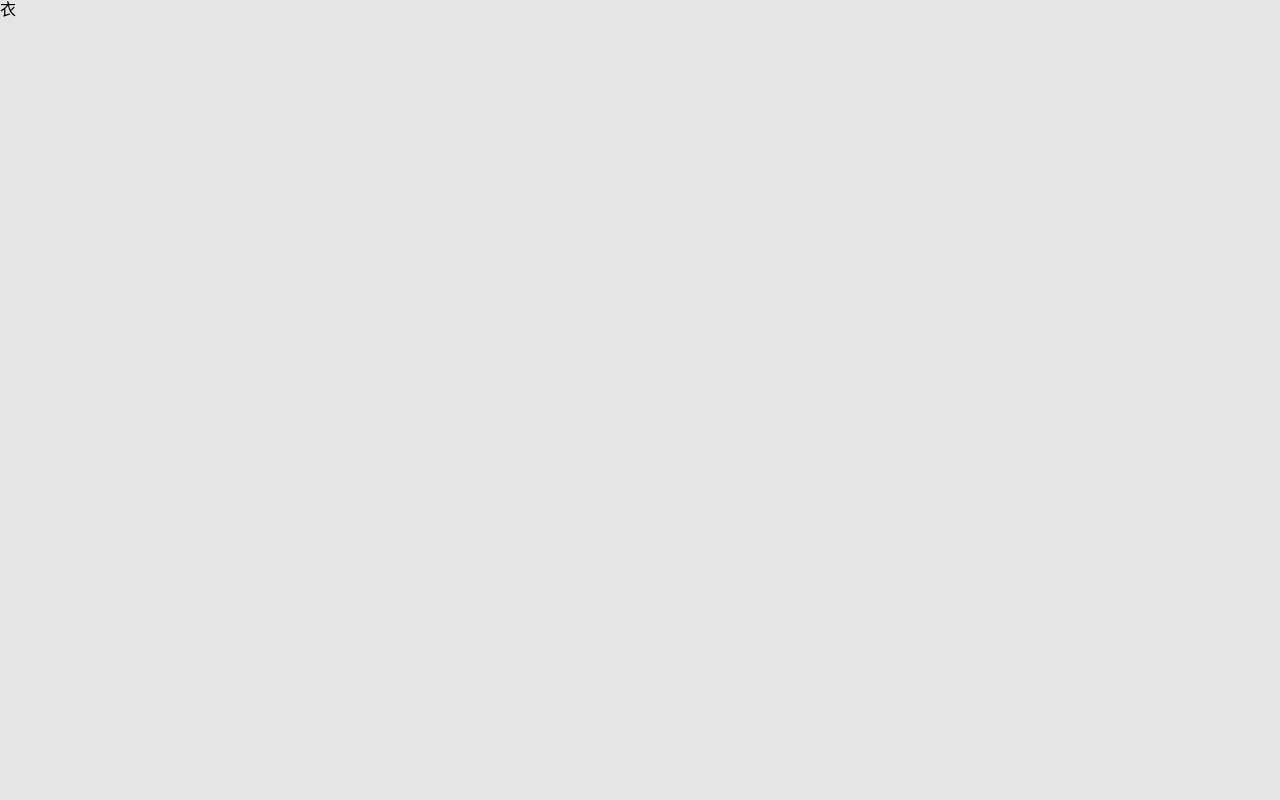
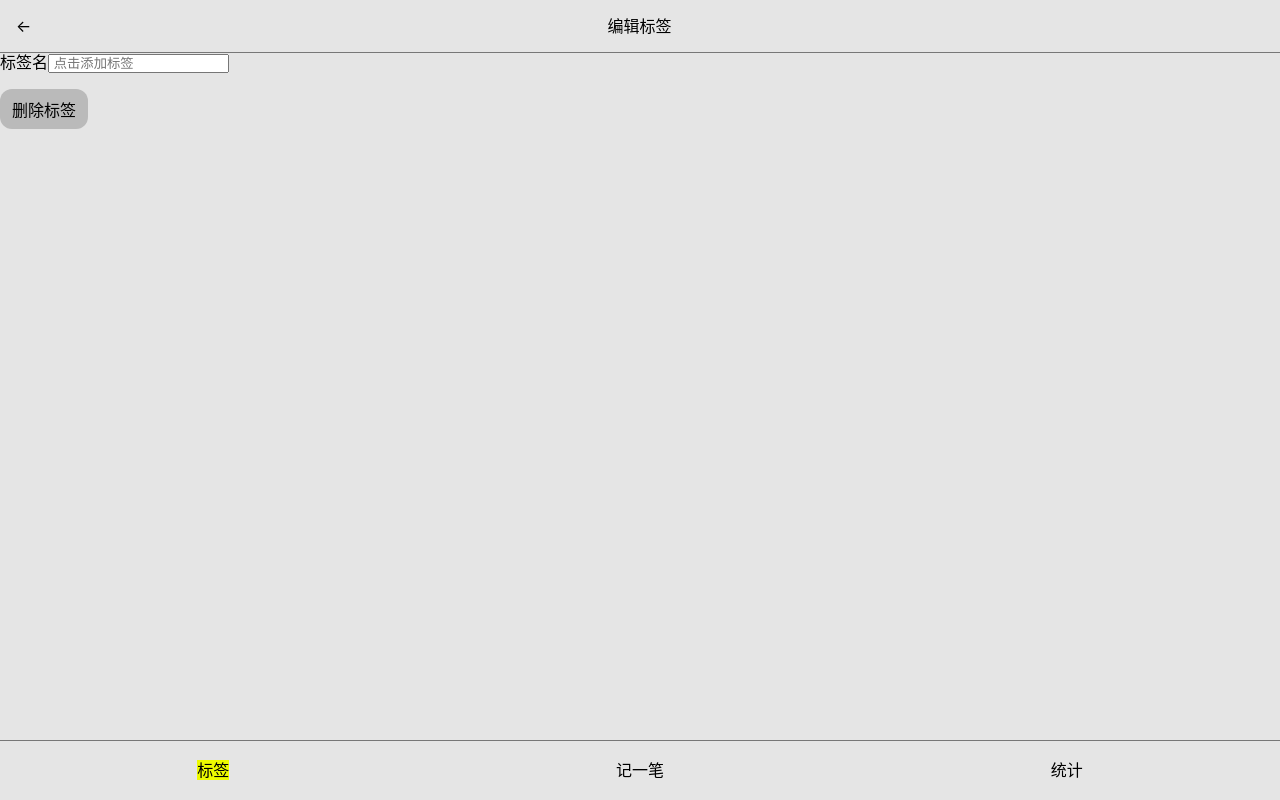
Before and after one commit to KyraZheng/CopperDaily-react, a React (Create React App) app: page /#/tags/1 in a window 1280 px wide. Built offline with nearby package versions, Linux system fonts and the light colour scheme.

Commit message:
创建 Button.tsx 组件

```diff
--- /dev/null
+++ b/src/components/Button.tsx
@@ -0,0 +1,13 @@
+import styled from 'styled-components';
+
+const Button = styled.button`
+  margin-top: 16px;
+  font-size: 16px;
+  border: none;
+  background: #bababa;
+  padding: 8px 12px;
+  border-radius: 12px;
+
+`;
+
+export {Button}
--- a/src/views/Tag.tsx
+++ b/src/views/Tag.tsx
@@ -1,6 +1,9 @@
 import React from 'react';
-import {useTags} from '../useTags';
+import {useTags} from 'useTags';
 import {useParams} from 'react-router-dom';
+import Layout from 'components/Layout';
+import {Button} from '../components/Button';
+import styled from 'styled-components';
 
 type Params = {
   id: string
@@ -11,8 +14,39 @@ const Tag: React.FC = (props) => {
   const tag = findTag(parseInt(id));
 
   return (
-    <div>{tag.name}</div>
+    <Layout>
+      <Topbar>
+        <span> ← </span>
+        <div>
+          编辑标签
+        </div>
+        <span>&#12288;</span>
+      </Topbar>
+        <div>
+          <label>
+            <span>标签名</span>
+            <input type="text" placeholder={' 点击添加标签'}
+            />
+          </label>
+        </div>
+<div>
+  <Button>
+    删除标签
+  </Button>
+</div>
+    </Layout>
   );
 };
 
+const Topbar = styled.header`
+     display: flex;
+     justify-content: space-between;
+     line-height: 20px;
+          border-bottom: 1px solid #777 ;
+     > div,span {
+          margin: 16px;
+     }
+`
+
+
 export {Tag};
--- a/src/views/Tags.tsx
+++ b/src/views/Tags.tsx
@@ -3,6 +3,7 @@ import React from 'react';
 import {useTags} from 'useTags';
 import styled from 'styled-components';
 import {Link} from 'react-router-dom';
+import {Button} from '../components/Button';
 
 const TagList = styled.ol`
   font-size: 16px;
@@ -27,15 +28,6 @@ const TagList = styled.ol`
   }
 `;
 
-const Button = styled.button`
-  margin-top: 16px;
-  font-size: 16px;
-  border: none;
-  background: #bababa;
-  padding: 8px 12px;
-  border-radius: 12px;
-
-`;
 
 const Center = styled.div`
   display: flex;
```
